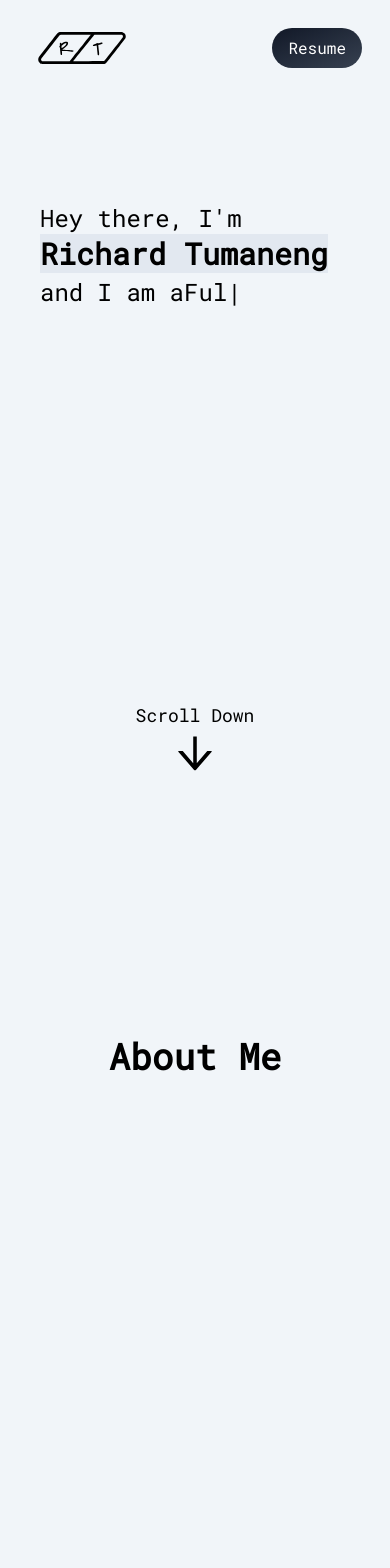
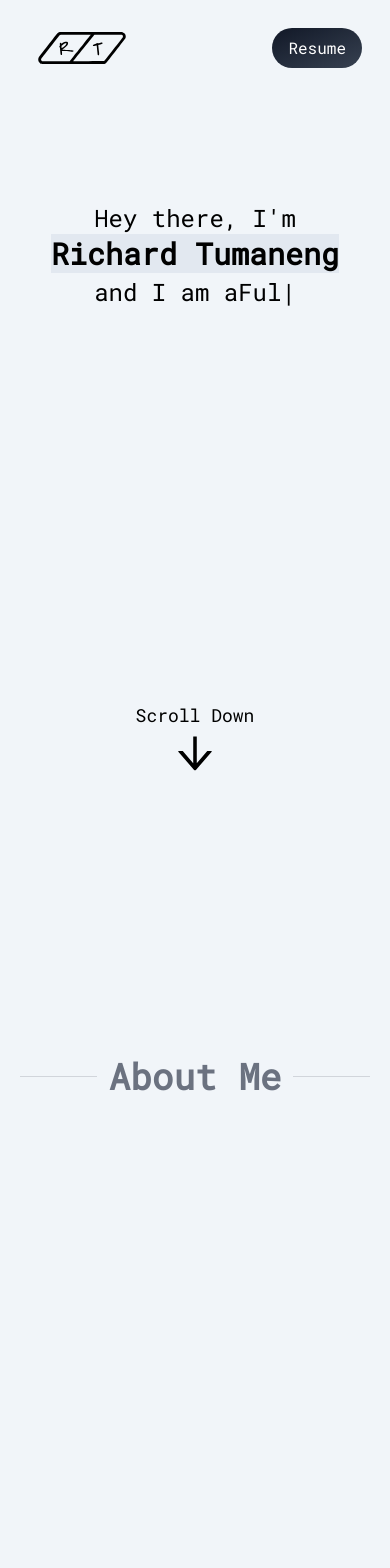
Before and after one commit to Hydraero/Richard-Tumaneng, a React (Vite) app in the folder client/: page / in a window 390 px wide. Shown: the top 1568 px of the page. Built offline with nearby package versions, Linux system fonts and the light colour scheme.

Commit message:
Moved contact section to CTA
- moved contact section to CTA component
- added horizontal lines to about me section with margins

```diff
--- a/client/src/App.tsx
+++ b/client/src/App.tsx
@@ -1,5 +1,5 @@
 import React from 'react';
-import { Navbar, Hero ,Footer } from './components/components.index';
+import { Navbar, Hero , Footer, CTA } from './components/components.index';
 import { useState} from 'react';
 
 type Props = {}
@@ -15,7 +15,9 @@ const App = (props: Props) => {
       <div>
         <Hero/>
       </div>
-
+      <div>
+        <CTA/>
+      </div>
     </div>
   )
 }
--- a/client/src/components/CTA.tsx
+++ b/client/src/components/CTA.tsx
@@ -4,7 +4,13 @@ type Props = {}
 
 const CTA = (props: Props) => {
   return (
-    <div>CTA</div>
+    <div>
+      <main>
+        <section id='contact' className='text-center h-screen'>
+          Contact
+        </section>
+      </main>
+    </div>
   )
 }
 
--- a/client/src/components/Hero.tsx
+++ b/client/src/components/Hero.tsx
@@ -8,10 +8,10 @@ const Hero = (props: Props) => {
   return (
   <div>
     <main>
-      <section id="home" className="h-screen">
-        <div className='font-robotomono flex flex-col md:flex-row px-10 py-24 md:p-32 text-2xl'>
-          <h1 className='py-2 leading-9'>
-            Hey there, I'm <span className='bg-slate-200 text-3xl font-semibold'>Richard Tumaneng</span> and I am a
+      <section id="home" className="h-screen select-none">
+        <div className="font-robotomono flex flex-col md:flex-row text-center md:text-start px-10 py-24 md:p-32 text-2xl">
+          <h1 className="py-2 leading-9">
+            Hey there, I'm <span className="bg-slate-200 text-3xl font-semibold">Richard Tumaneng</span> and I am a
             <TypeAnimation
               sequence={[
                 'Software Engineer',
@@ -28,7 +28,7 @@ const Hero = (props: Props) => {
             />
           </h1>
         </div>
-        <div className="py-72 md:py-24">
+        <div className="my-72 md:my-24">
           <div className="animate-bounce py-5 flex flex-col items-center text-5xl">
               <div className="font-robotomono text-lg">
                 Scroll Down
@@ -38,10 +38,17 @@ const Hero = (props: Props) => {
         </div>
       </section>
 
-      <section id='about-me' className='text-center h-screen'>
-        <div className='font-robotomono font-bold'>
-          <h1 className='py-24 text-4xl'>
-            About Me
+      <section id='about-me' className="text-center flex flex-col h-screen">
+        <div className="font-robotomono font-bold">
+          <h1 className="py-24 text-4xl">
+            {/* Line Div */}
+            <div className="relative flex py-5 items-center">
+              <div className="ml-5 md:ml-96 flex-grow border-t border-gray-300"></div>
+              <span className="flex mx-3 md:mx-4 text-gray-500">About Me</span>
+              <div className="mr-5 md:mr-96 flex-grow border-t border-gray-300"></div>
+            </div>
+
+
           </h1>
         </div>
       </section>
@@ -53,10 +60,6 @@ const Hero = (props: Props) => {
       <section id='projects' className='text-center h-screen'>
               Project
       </section>
-
-      <section id='contact' className='text-center h-screen'>
-              Contact
-      </section>
     </main>
   </div>
 
```
